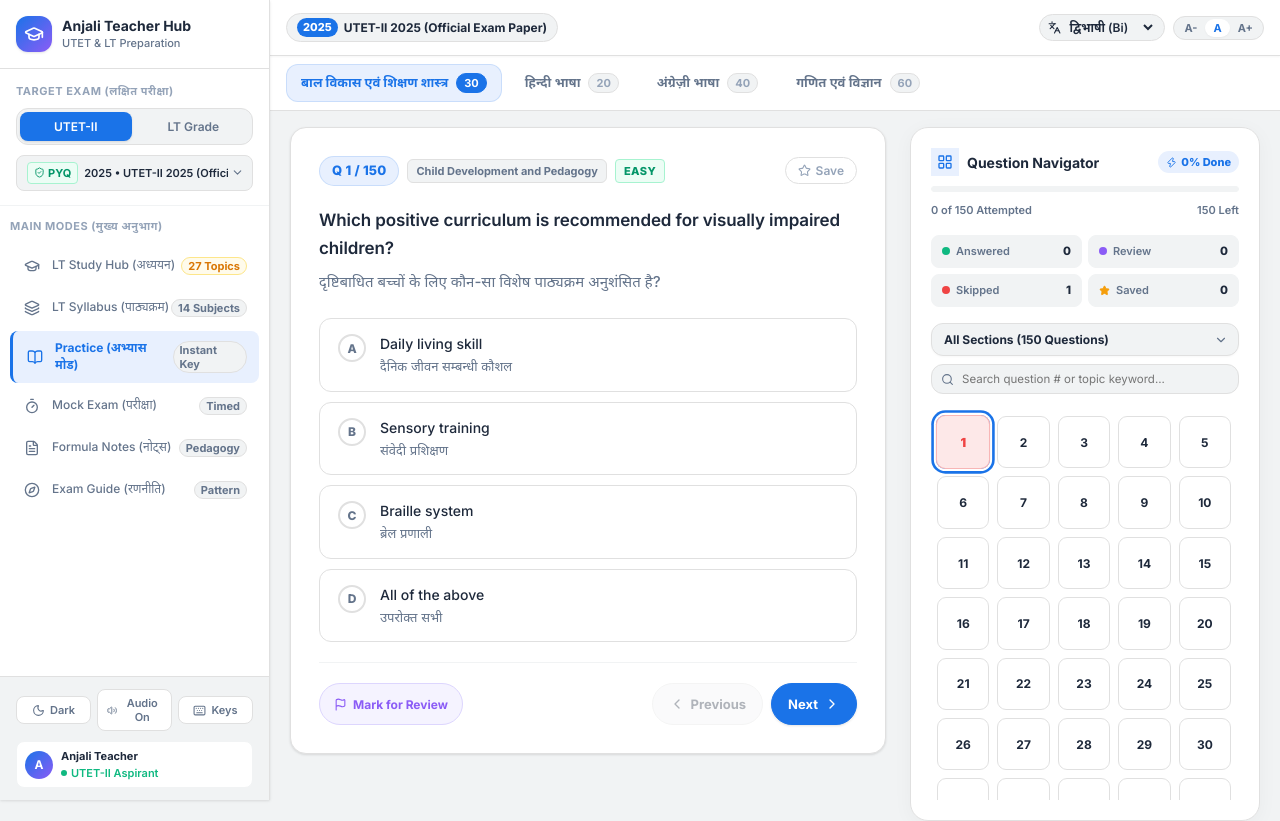
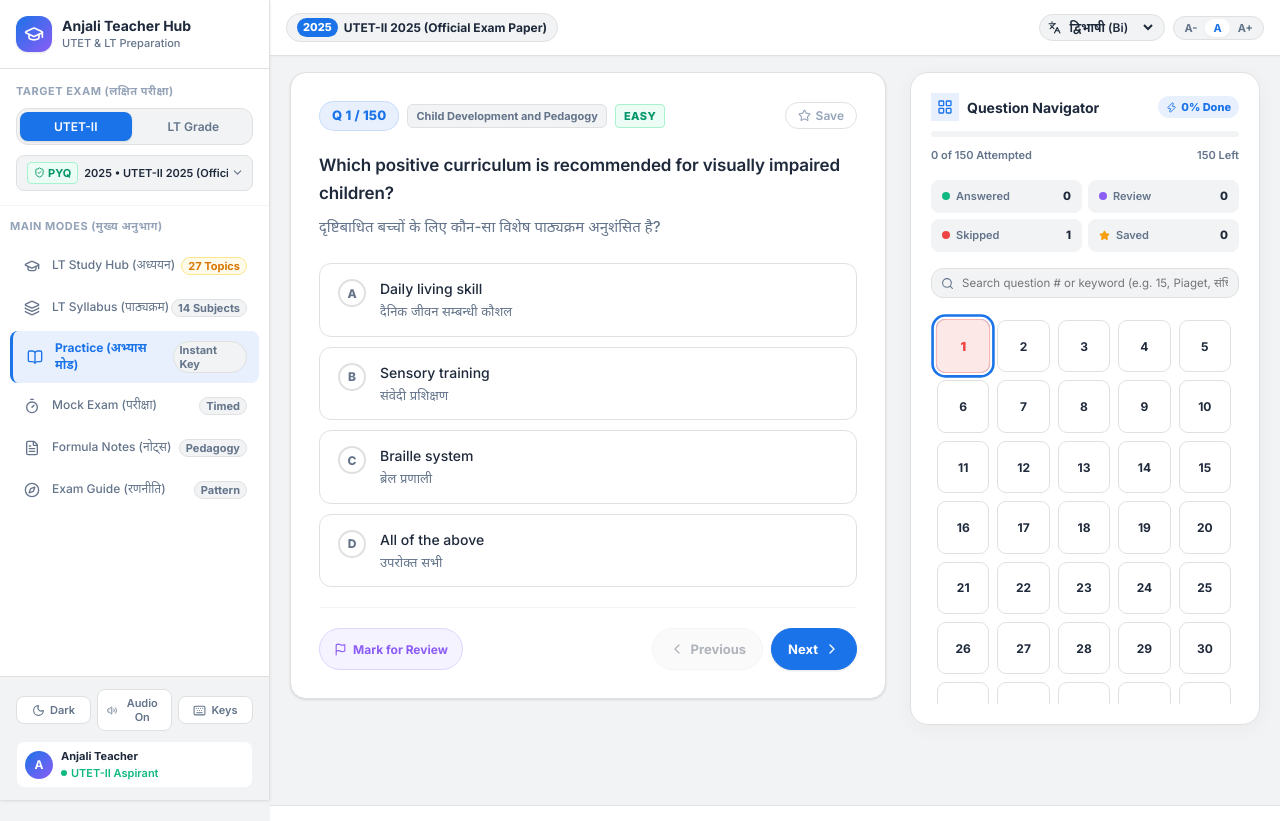
Before and after one commit to mayurofficial/UAT-Prep, a Next.js app: page / in a window 1280 px wide. Shown: the top 821 px of the page. Built offline with nearby package versions, Linux system fonts and the light colour scheme.

Commit message:
Remove redundant section tabs and section dropdown for clean linear exam navigation

```diff
--- a/src/app/page.tsx
+++ b/src/app/page.tsx
@@ -427,15 +427,7 @@ export default function Home() {
           totalQuestions={TOTAL}
         />
 
-        {/* Section Tabs in Practice / Exam */}
-        {(mode === 'practice' || mode === 'exam') && (
-          <SectionTabs
-            sections={activeExamData.sections}
-            activeSectionId={secId}
-            onSelectSection={jumpSection}
-            language={language}
-          />
-        )}
+
 
         {/* Exam Timer Bar */}
         {mode === 'exam' && (
--- a/src/components/QuestionPalette.tsx
+++ b/src/components/QuestionPalette.tsx
@@ -7,7 +7,6 @@ import {
   LayoutGrid,
   Star,
   Search,
-  ChevronDown,
   X,
   Zap
 } from 'lucide-react';
@@ -41,19 +40,14 @@ export const QuestionPalette: React.FC<QuestionPaletteProps> = ({
   currentIndex,
   userStates,
   onSelectQuestion,
-  sections,
-  activeSectionId,
-  language = 'bilingual',
   isMobileDrawer = false,
   onCloseDrawer,
 }) => {
   const [filter, setFilter] = useState<Filter>('all');
-  const [selectedSectionFilter, setSelectedSectionFilter] = useState<string>('all');
   const [searchQuery, setSearchQuery] = useState<string>('');
 
-  // Reset section filter when questions array / paper changes
+  // Reset search when questions array / paper changes
   useEffect(() => {
-    setSelectedSectionFilter('all');
     setSearchQuery('');
   }, [questions]);
 
@@ -92,26 +86,6 @@ export const QuestionPalette: React.FC<QuestionPaletteProps> = ({
     };
   }, [questions, userStates]);
 
-  // Extract sections if not passed
-  const derivedSections: SectionInfo[] = useMemo(() => {
-    if (sections && sections.length > 0) return sections;
-    const map = new Map<string, { id: string; name: string; total: number; startIdx: number }>();
-    questions.forEach((q, idx) => {
-      if (!map.has(q.section)) {
-        map.set(q.section, { id: q.section, name: q.section, total: 1, startIdx: idx });
-      } else {
-        map.get(q.section)!.total++;
-      }
-    });
-    return Array.from(map.values()).map(s => ({
-      id: s.id,
-      name: s.name,
-      nameHindi: s.name,
-      questionRange: `${s.startIdx + 1}-${s.startIdx + s.total}`,
-      total: s.total,
-    }));
-  }, [questions, sections]);
-
   // Filtered question items
   const filtered = useMemo(() => {
     const query = searchQuery.trim().toLowerCase();
@@ -123,25 +97,12 @@ export const QuestionPalette: React.FC<QuestionPaletteProps> = ({
           q.question.english.toLowerCase().includes(query) ||
           q.question.hindi.toLowerCase().includes(query) ||
           (q.topic && q.topic.toLowerCase().includes(query)) ||
+          (q.section && q.section.toLowerCase().includes(query)) ||
           String(q.questionNumber).includes(query);
         if (!textMatch) return false;
       }
 
-      // 2. Section filter
-      if (selectedSectionFilter !== 'all') {
-        const sec = derivedSections.find(s => s.id === selectedSectionFilter || s.name === selectedSectionFilter);
-        if (sec) {
-          const [start, end] = sec.questionRange.split('-').map(Number);
-          const qNum = idx + 1;
-          const isInRange = qNum >= start && qNum <= end;
-          const isNameMatch = q.section === sec.name;
-          if (!isInRange && !isNameMatch) return false;
-        } else if (q.section !== selectedSectionFilter) {
-          return false;
-        }
-      }
-
-      // 3. Status filter
+      // 2. Status filter
       const s = userStates[idx];
       if (filter === 'all') return true;
       if (filter === 'answered') return !!s?.selectedOption;
@@ -150,22 +111,7 @@ export const QuestionPalette: React.FC<QuestionPaletteProps> = ({
       if (filter === 'bookmarked') return !!s?.isBookmarked;
       return true;
     });
-  }, [questions, userStates, filter, selectedSectionFilter, searchQuery, derivedSections]);
-
-  const handleSectionChange = (val: string) => {
-    setSelectedSectionFilter(val);
-    soundManager.playClick();
-
-    if (val !== 'all') {
-      const targetSec = derivedSections.find(s => s.id === val || s.name === val);
-      if (targetSec) {
-        const [start] = targetSec.questionRange.split('-').map(Number);
-        if (!isNaN(start) && start > 0 && start <= questions.length) {
-          onSelectQuestion(start - 1);
-        }
-      }
-    }
-  };
+  }, [questions, userStates, filter, searchQuery]);
 
   const handleSelectQuestion = (idx: number) => {
     soundManager.playNavigation();
@@ -255,33 +201,14 @@ export const QuestionPalette: React.FC<QuestionPaletteProps> = ({
         </div>
       </div>
 
-      {/* 3. Section Select Dropdown & Search */}
+      {/* 3. Live Question Search */}
       <div className={styles.controlsRow}>
-        <div className={styles.sectionDropdownWrap}>
-          <select
-            className={styles.sectionSelect}
-            value={selectedSectionFilter}
-            onChange={(e) => handleSectionChange(e.target.value)}
-            aria-label="Filter by Paper Section"
-          >
-            <option value="all">
-              All Sections ({questions.length} Questions)
-            </option>
-            {derivedSections.map((sec, idx) => (
-              <option key={sec.id || sec.name} value={sec.id || sec.name}>
-                {idx + 1}. {language === 'hindi' ? sec.nameHindi : sec.name} (Q{sec.questionRange} • {sec.total}Q)
-              </option>
-            ))}
-          </select>
-          <ChevronDown size={14} className={styles.selectChevron} />
-        </div>
-
         <div className={styles.searchBox}>
           <Search size={13} className={styles.searchIcon} />
           <input
             type="text"
             className={styles.searchInput}
-            placeholder="Search question # or topic keyword..."
+            placeholder="Search question # or keyword (e.g. 15, Piaget, संधि)..."
             value={searchQuery}
             onChange={(e) => setSearchQuery(e.target.value)}
             aria-label="Search question text"
@@ -289,7 +216,7 @@ export const QuestionPalette: React.FC<QuestionPaletteProps> = ({
         </div>
       </div>
 
-      {/* 4. Question Buttons Grid */}
+      {/* 4. Question Buttons Grid (All 150Q readily accessible) */}
       <div className={styles.gridScroll}>
         <div className={styles.questionGrid}>
           {filtered.map(({ q, idx }) => {
```
